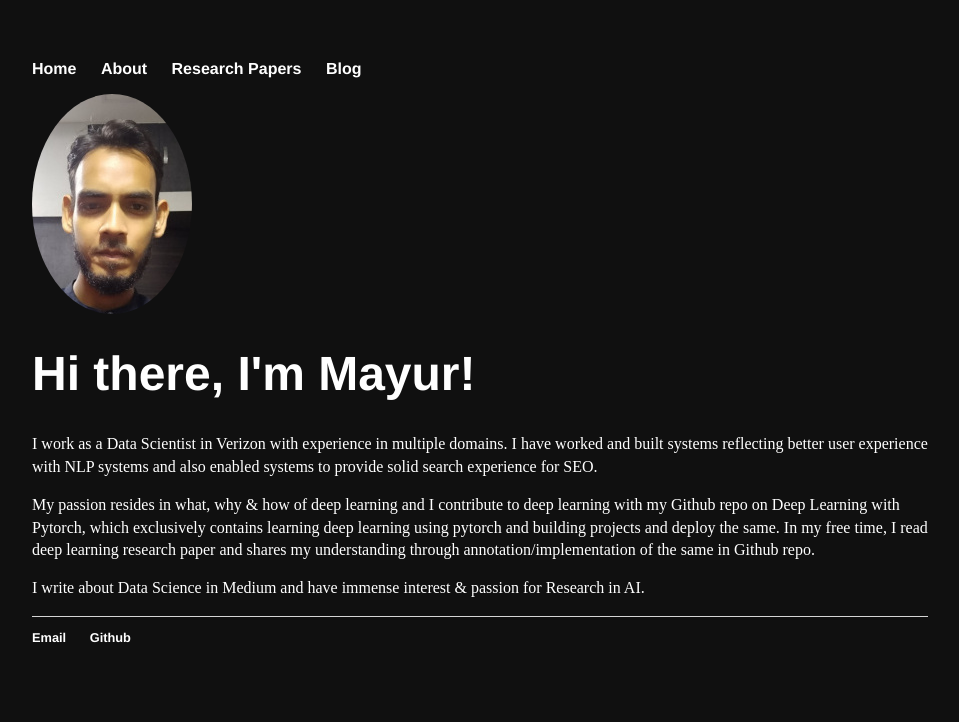
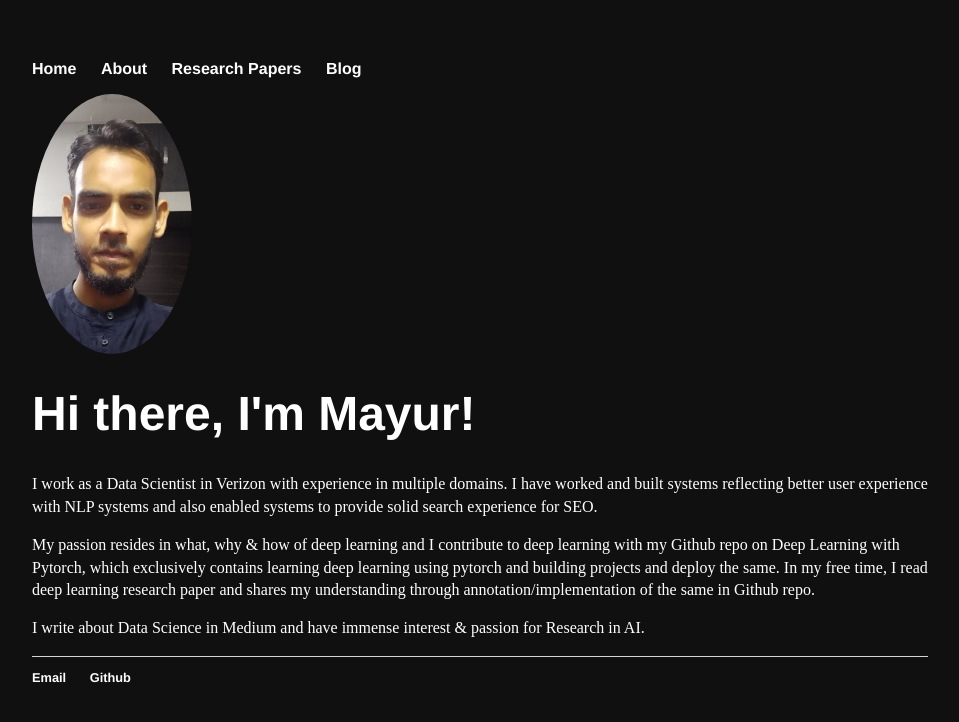
Before and after one commit to Mayurji/mayurji.github.io, a Jekyll site: the page built from index.html, in a window 1280 px wide. Shown: the top 722 px of the page, without its empty margins (160-1119 px from the left). Built offline with Jekyll 4.4.1, drawn with Linux system fonts in a browser that asks for light colours.

Commit message:
Update main.css

```diff
--- a/css/main.css
+++ b/css/main.css
@@ -64,7 +64,7 @@ ul.posts li {
 
 .image-cropper {
     width: 160px;
-    height: 220px;
+    height: 260px;
     position: relative;
     overflow: hidden;
     border-radius: 140%;
```
